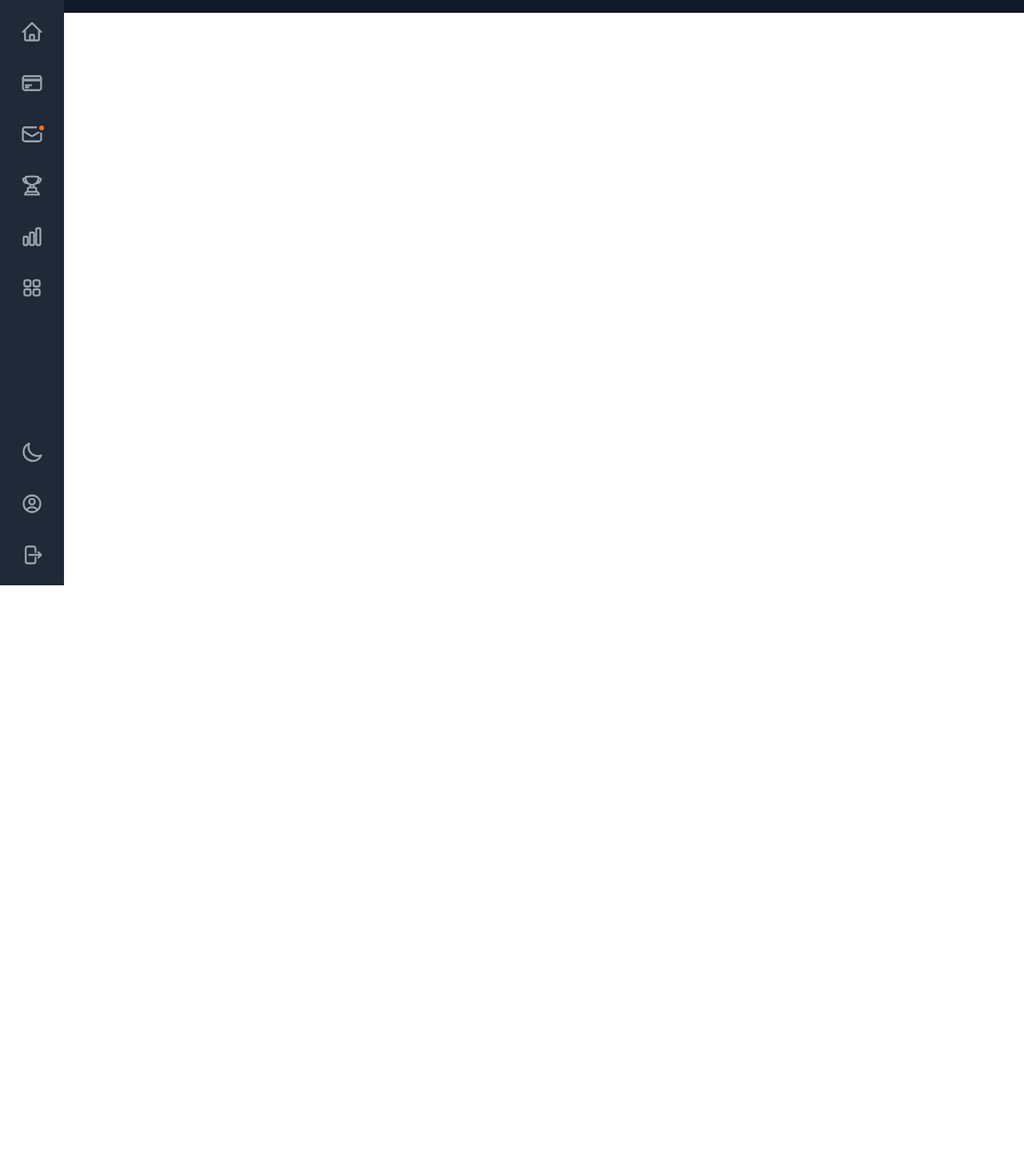
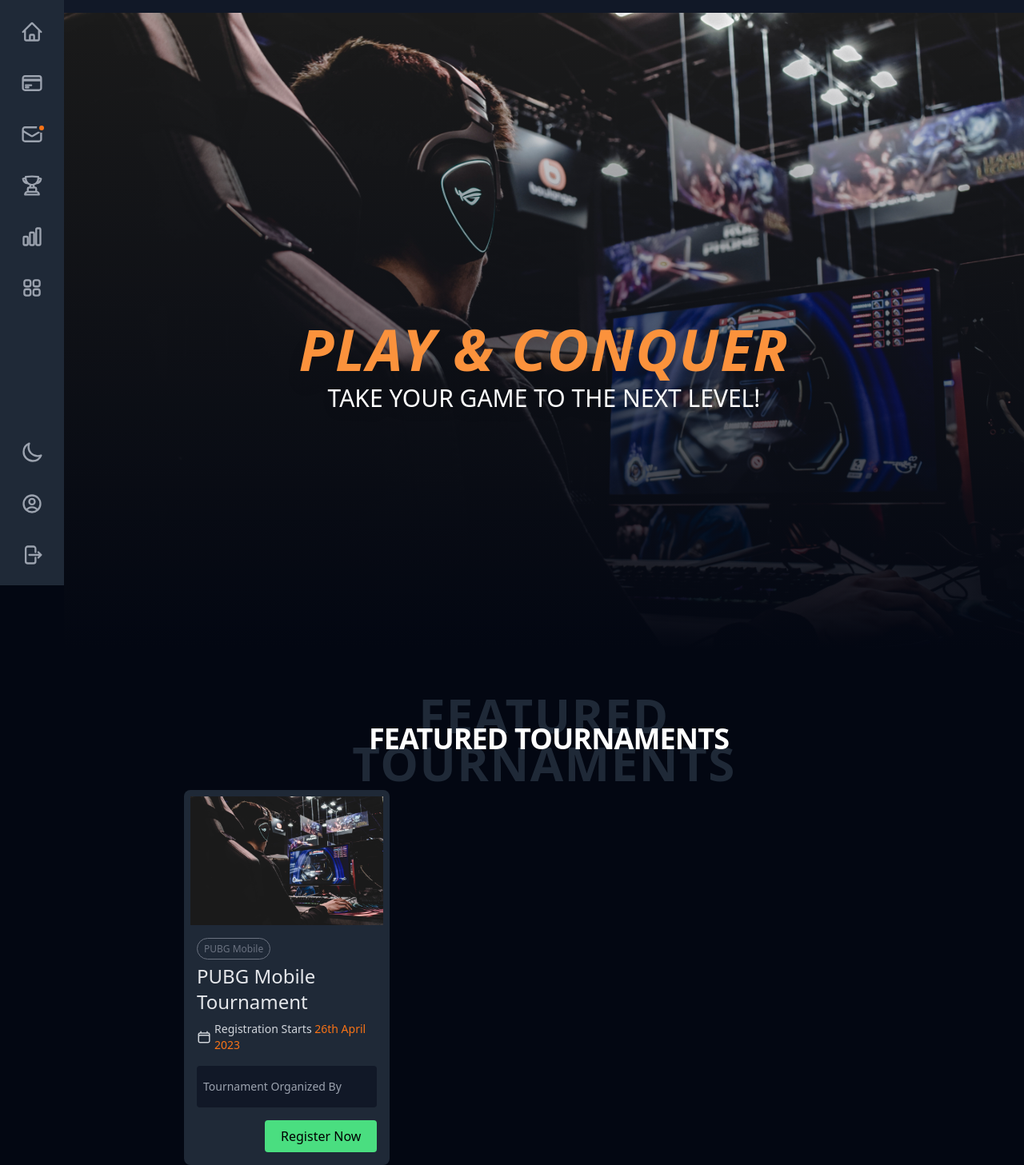
Before and after one commit to mwasifraza/esports, a React (Vite) app in the folder react/: page / in a window 1280 px wide. Shown: the part 68-1525 px from the top of the page at 80% size. Before the commit the page ends 800 px from the top, so only its background shows below. Built offline with nearby package versions, Linux system fonts and the light colour scheme.

Commit message:
card component home screen

```diff
--- a/react/src/assets/index.js
+++ b/react/src/assets/index.js
@@ -1,11 +1,13 @@
 import banner  from './banner.jpg';
 import banner2  from './banner2.jpg';
+import banner3  from './banner3.jpg';
 import logoSolid from './logo-solid.svg';
 import logoRegular from './logo-regular.svg';
 
 export {
     banner,
     banner2,
+    banner3,
     logoSolid,
     logoRegular,
 };
--- /dev/null
+++ b/react/src/components/Custom/Card.jsx
@@ -0,0 +1,32 @@
+import { CalendarIcon } from "@heroicons/react/24/outline";
+import { banner3 } from "../../assets";
+
+export default function Card({ image, title, tag, date }) {
+  return (
+    <>
+    <div className="w-full rounded-lg bg-gray-800 p-2">
+        <div>
+            <img src={image} alt="" />
+        </div>
+        <div className="mt-4 px-2">
+            <div>
+                <div className="space-y-2">
+                    <span className="text-gray-500 text-xs border border-gray-500 rounded-full px-2 py-1 cursor-pointer transition hover:bg-gray-500 hover:text-gray-900">{ tag }</span>
+                    <h1 className="text-gray-200 text-2xl font-medium">{ title }</h1>
+                </div>
+                <div className="mt-2 flex items-center space-x-1 text-sm text-gray-300">
+                    <CalendarIcon className="h-5 w-5 stroke-2" />
+                    <h4>Registration Starts <span className="text-orange-500">{ date }</span></h4>
+                </div>
+            </div>
+            <div className="px-2 py-4 mt-4 bg-gray-900 text-gray-400 text-sm rounded">
+                <h5>Tournament Organized By</h5>
+            </div>
+            <div className="mt-4 mb-2 flex justify-end">
+                <button className="px-5 py-2 bg-green-400 rounded hover:bg-green-500">Register Now</button>
+            </div>
+        </div>
+    </div>
+    </>
+  )
+}
--- a/react/src/views/Home/Home.jsx
+++ b/react/src/views/Home/Home.jsx
@@ -1,20 +1,48 @@
-import { banner2 } from "../../assets";
+import { banner3 } from "../../assets";
 import MainHeader from "../../components/Header/MainHeader";
 import MainSidebar from "../../components/Sidebar/MainSidebar";
+import Card from "../../components/Custom/Card";
 
 export default function Home() {
   return (
     <>
-      <section className="">
+      <section className="bg-gray-950">
         <div className="flex">
+
+          {/* sidebar */}
           <MainSidebar></MainSidebar>
-          {/* <main className="w-full min-w-0 ml-20 flex-auto bg-[url('./assets/banner2.jpg')] bg-no-repeat bg-contain"> */}
+
           <main className="w-full min-w-0 ml-20 flex-auto">
-            <MainHeader />
-            <div className="w-full">
-              {/* <img src={banner2} alt="" className="contrast-75 brightness-75" /> */}
+            {/* header */}
+            <MainHeader></MainHeader>
+
+            {/* body */}
+            <div className="w-full bg-[url('./assets/banner3.jpg')] bg-no-repeat bg-cover">
+              <div className="bg-gradient-to-b from-transparent to-90% to-gray-950 py-96">
+                <h1 className="text-orange-400 text-7xl drop-shadow-xl text-center tracking-wide uppercase font-bold italic">
+                  Play & Conquer
+                </h1>
+                <h3 className="text-center text-white text-3xl font-medium mt-2 drop-shadow-lg uppercase">
+                  Take your game to the next level!
+                </h3>
+              </div>
+            </div>
+
+            <div>
+              <h1 className="relative text-center text-white text-4xl font-bold tracking-tight uppercase pl-3 py-1 z-10 after:absolute after:content-[attr(data-text)] after:text-gray-800 after:text-6xl after:font-extrabold after:top-1/2 after:left-1/2 after:-translate-x-1/2 after:-translate-y-1/2 after:-z-10 after:tracking-wide" data-text="Featured Tournaments">
+                Featured Tournaments
+              </h1>
+              <div className="w-3/4 mx-auto grid grid-cols-3 gap-16 mt-10">
+                <Card
+                  image={banner3}
+                  title="PUBG Mobile Tournament"
+                  tag="PUBG Mobile"
+                  date="26th April 2023"
+                />
+              </div>
             </div>
           </main>
+
         </div>
       </section>
     </>
```
Also changed, not shown: react/src/assets/banner3.jpg (added).
